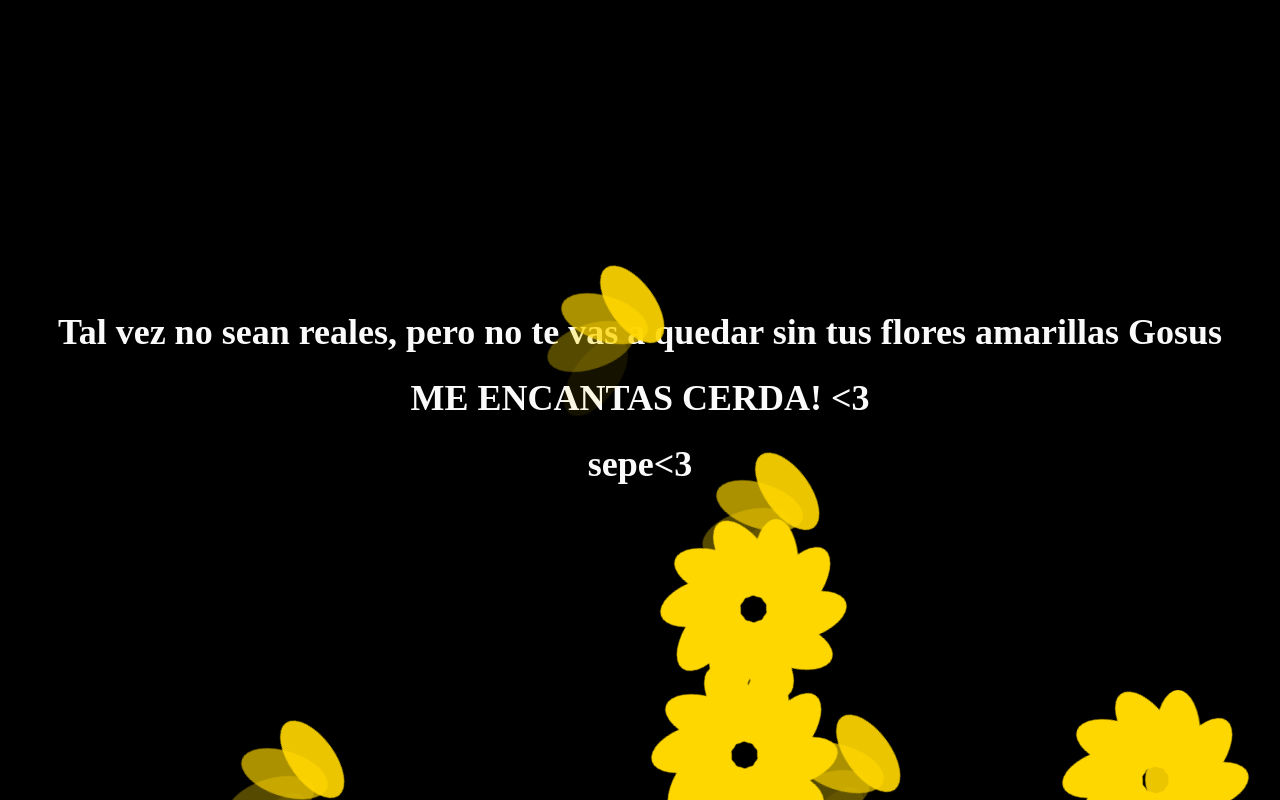
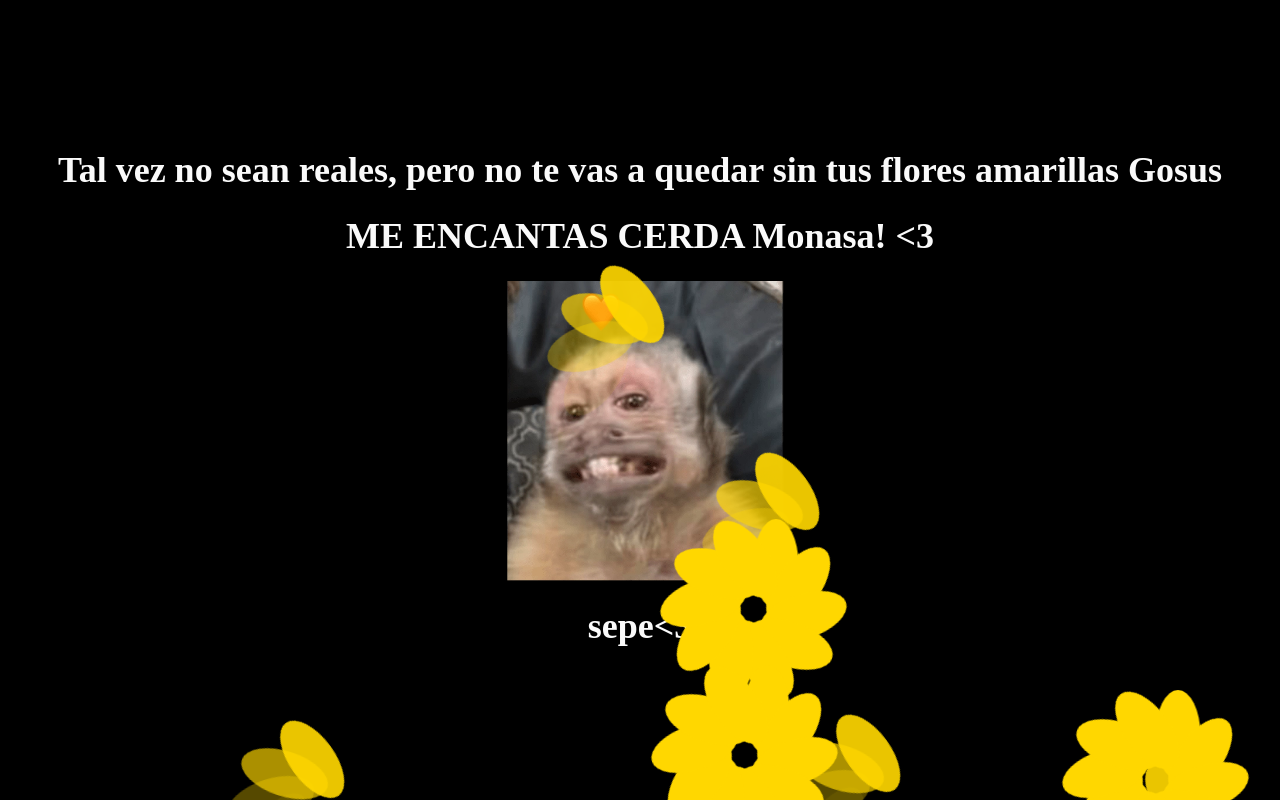
Before and after one commit to JordanValenzuela22/flores, a plain HTML site: page index.html in a window 1280 px wide. Drawn offline with Linux system fonts and the light colour scheme.

Commit message:
Resuelto conflicto2

```diff
--- a/index.html
+++ b/index.html
@@ -9,7 +9,9 @@
 <body>
     <div class="container">
         <h1>Tal vez no sean reales, pero no te vas a quedar sin tus flores amarillas Gosus </h1>
-        <h1>ME ENCANTAS CERDA! <3</h1>
+        <h1>ME ENCANTAS CERDA Monasa! <3</h1>
+        <img src="a.webp" />
+
 	<h1>sepe<3</h1>
         <div class="flower-container">
             <!-- Las flores se agregarán y eliminarán aquí mediante JavaScript -->
--- a/styles.css
+++ b/styles.css
@@ -43,6 +43,11 @@ h1 {
     transform-origin: 0 100%;
 }
 
+img {
+    width: 300px; /* Ajusta el tamaño según lo que necesites */
+    height: auto; /* Mantiene la proporción de la imagen */
+}
+
 .p1 { transform: translate(-50%, -50%) rotate(0deg); }
 .p2 { transform: translate(-50%, -50%) rotate(36deg); }
 .p3 { transform: translate(-50%, -50%) rotate(72deg); }
@@ -53,6 +58,9 @@ h1 {
 .p8 { transform: translate(-50%, -50%) rotate(252deg); }
 .p9 { transform: translate(-50%, -50%) rotate(288deg); }
 .p10 { transform: translate(-50%, -50%) rotate(324deg); }
+
+
+
 
 /* Agrega las siguientes clases para las animaciones */
 @keyframes fadeInPetal {
```
Also changed, not shown: a.webp (added).
